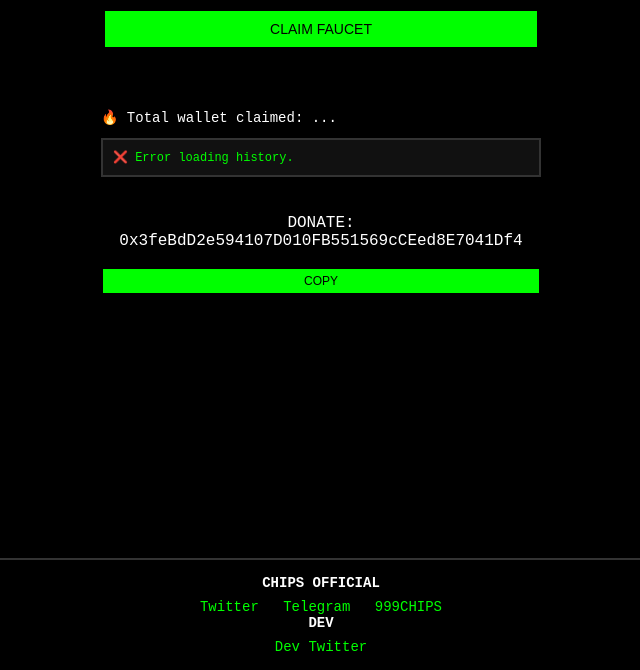
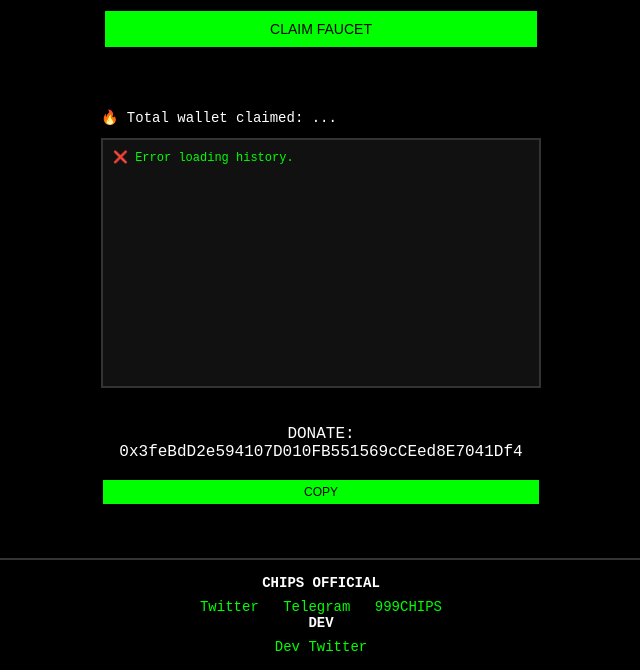
Before and after one commit to pujapujia/chips, a website: page index.html in a window 1280 px wide. Shown: the part 130-800 px from the top of the page, without its empty margins (319-959 px from the left). Drawn offline with Linux system fonts and the light colour scheme; no server answers.

Commit message:
Update index.html

```diff
--- a/index.html
+++ b/index.html
@@ -92,14 +92,16 @@
   color: #0f0;
   text-align: left;
   padding: 10px;
-      max-height: 250px;
+  height: 250px;
   overflow-y: auto;
+  overflow-x: hidden;
   font-size: 12px;
   margin-bottom: 30px;
   white-space: pre-wrap;
   width: 100%;
   box-sizing: border-box;
 }
+
 
     .donate-section {
       text-align: center;
```
Lines whose indentation alone changed are shown as unchanged.
